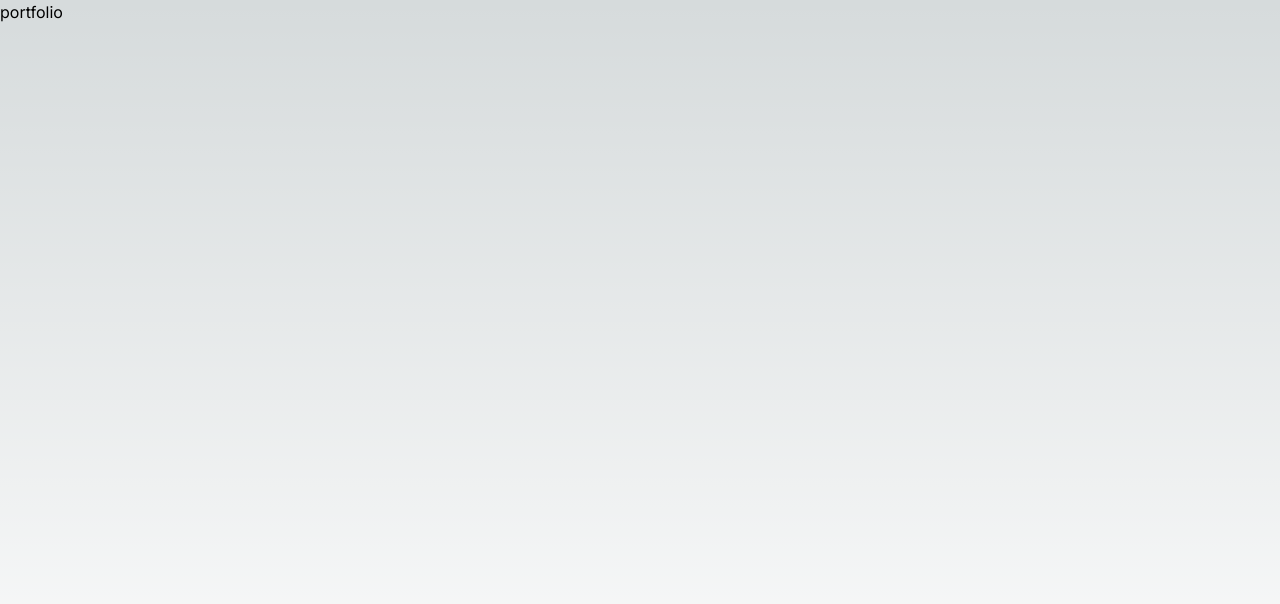
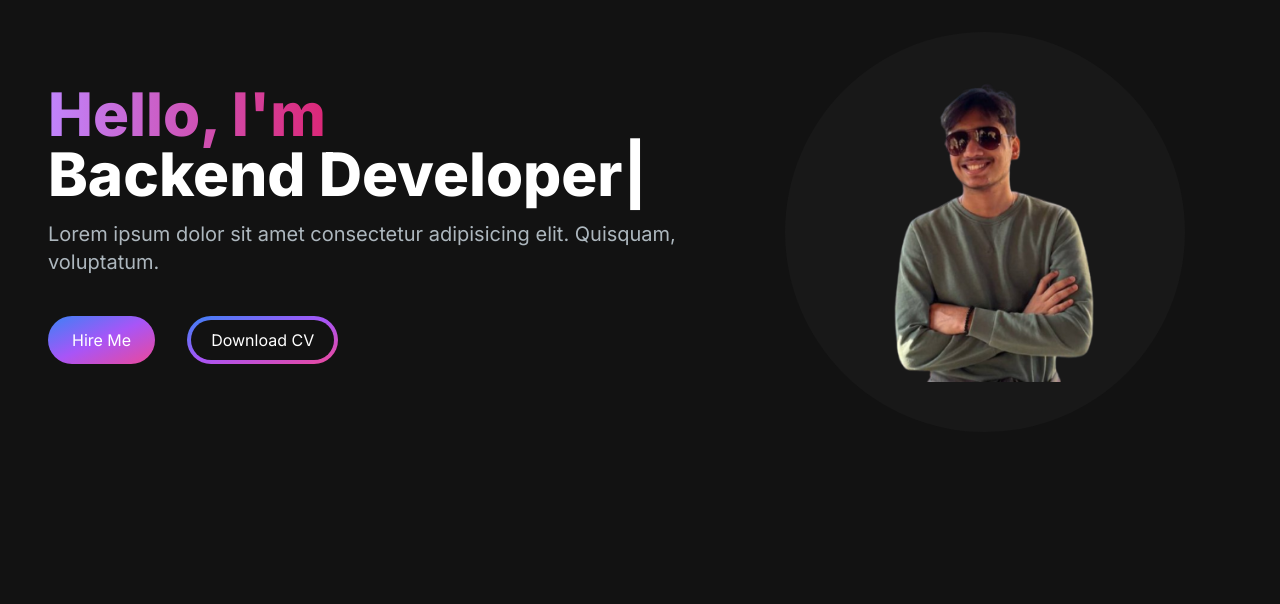
Before and after one commit to jeetkanodia/portfolio, a Next.js app: page / in a window 1280 px wide. Shown: the top 604 px of the page. Built offline with nearby package versions, Linux system fonts and the light colour scheme.

Commit message:
Add herosection

```diff
--- /dev/null
+++ b/app/components/HeroSection.jsx
@@ -0,0 +1,59 @@
+"use client";
+import React from "react";
+import Image from "next/image";
+import { TypeAnimation } from "react-type-animation";
+import HeroImage from "../images/me.png";
+const HeroSection = () => {
+  return (
+    <section className="grid grid-cols-1 lg:grid-cols-12 my-4">
+      <div className="col-span-7 place-self-center place-items-center grid lg:place-items-start">
+        <h1 className="text-white max-w-2xl mb-4 lg:text-6xl text-4xl font-extrabold">
+          <span className="text-transparent text-6xl bg-clip-text bg-gradient-to-r from-purple-400 to-pink-600">
+            Hello, I'm{" "}
+          </span>{" "}
+          <br></br>
+          <TypeAnimation
+            sequence={[
+              "Jeet",
+              1000,
+              "Frontend Developer",
+              1000,
+              "Backend Developer",
+              1000,
+            ]}
+            wrapper="span"
+            speed={50}
+            repeat={Infinity}
+          />
+        </h1>
+        <p className="text-[#ADB7BE] mb-6 textl-lg lg:text-xl">
+          Lorem ipsum dolor sit amet consectetur adipisicing elit. Quisquam,
+          voluptatum.
+        </p>
+        <div>
+          <button className="bg-gradient-to-br from-blue-500 via-purple-500 to-pink-500 hover:bg-slate-200 text-white px-6 py-3 rounded-full mr-4">
+            Hire Me
+          </button>
+          <button className="m-4 bg-gradient-to-br from-blue-500 via-purple-500 to-pink-500 px-1 py-1  text-white rounded-full">
+            <span className="block bg-[#121212] hover:bg-slate-800 rounded-full px-5 py-2">
+              Download CV
+            </span>
+          </button>
+        </div>
+      </div>
+      <div className="col-span-5 place-self-center mt-4 lg:mt-0">
+        <div className="bg-[#181818] lg:w-[400px] lg:h-[400px] w-[250px] h-[250px] rounded-full relative">
+          <Image
+            src={HeroImage}
+            alt="hero image"
+            className="absolute transform -translate-x-1/2 -translate-y-1/2 top-1/2 left-1/2"
+            width={300}
+            height={300}
+          />
+        </div>
+      </div>
+    </section>
+  );
+};
+
+export default HeroSection;
--- a/app/page.js
+++ b/app/page.js
@@ -1,9 +1,10 @@
 import Image from "next/image";
+import HeroSection from "./components/HeroSection";
 
 export default function Home() {
   return (
-    <main className="flex min-h-screen">
-      <h1>portfolio</h1>
+    <main className="flex min-h-screen flex-col bg-[#121212] container mx-auto px-12 py-4">
+      <HeroSection />
     </main>
   );
 }
```
Also changed, not shown: package.json (+5 -4 lines), app/images/me.png (added), 1 other file (tests, documents, lock files or other folders).
